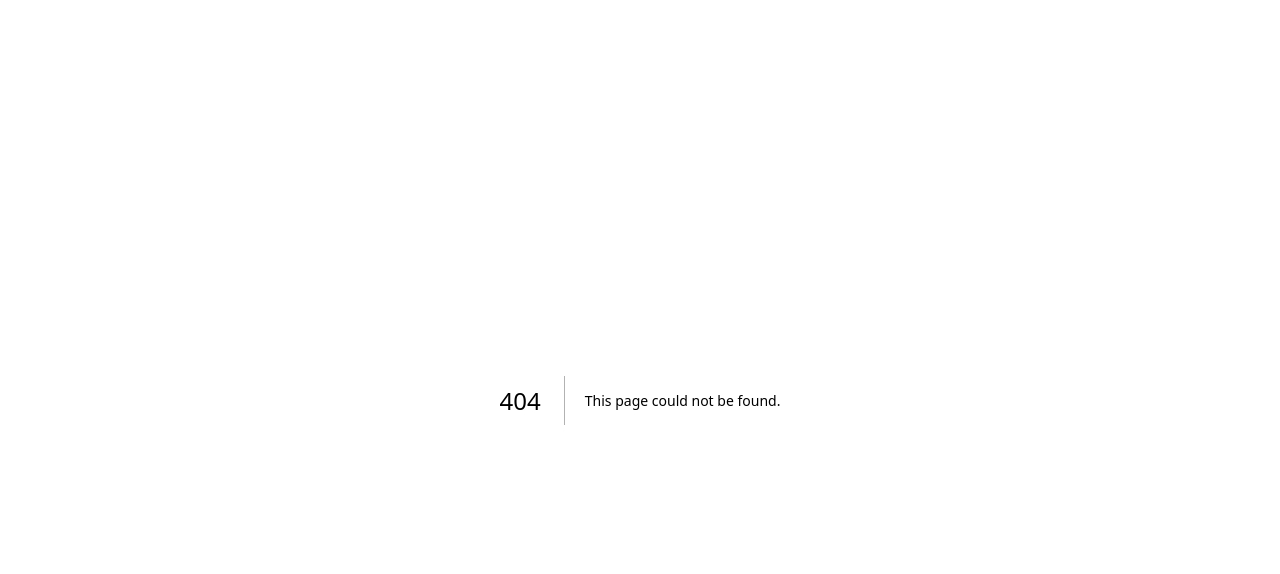
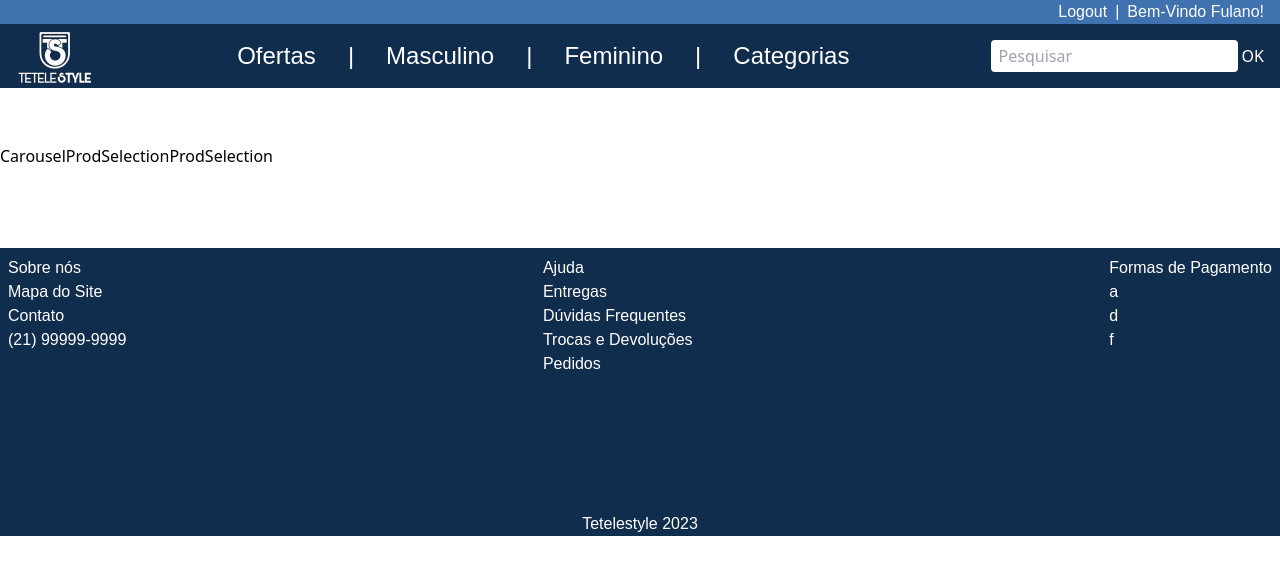
Before and after one commit to gustavo-de-assis/projeto22-autoral, a Next.js app in the folder projeto22-autoral-frontend/: page /home in a window 1280 px wide. Before the commit this address had no page. Shown: the top 574 px of the page. Built offline with nearby package versions, Linux system fonts and the light colour scheme.

Commit message:
feat: main components for homepage

```diff
--- a/projeto22-autoral-frontend/src/app/(auth)/signUp/page.tsx
+++ b/projeto22-autoral-frontend/src/app/(auth)/signUp/page.tsx
@@ -15,7 +15,7 @@ export default function SignUp() {
         <h1 className="mt-20 text-5xl ">Cadastro</h1>
         <form className="mt-20 mb-10 flex flex-col gap-4">
           <p className="text-xs">Email</p>
-          <input className="h-12 rounded bg-botticelli-100" />
+          <input className="h-12 rounded bg-botticelli-100" type="email" />
           <p className="text-xs">Senha</p>
           <input className="h-12 rounded bg-botticelli-100" />
           <p className="text-xs">Repita sua senha</p>
--- /dev/null
+++ b/projeto22-autoral-frontend/src/app/(dashboard)/home/page.tsx
@@ -0,0 +1,18 @@
+import Carousel from "@/components/Carousel";
+import Footer from "@/components/Footer";
+import Navbar from "@/components/Navbar";
+import ProdSelection from "@/components/ProdSelection";
+import Image from "next/image";
+import { redirect } from "next/navigation";
+
+export default function Home() {
+  return (
+    <div className="flex flex-col mt-36">
+      <Navbar />
+      <Carousel />
+      <ProdSelection />
+      <ProdSelection />
+      <Footer />
+    </div>
+  );
+}
--- a/projeto22-autoral-frontend/src/app/globals.css
+++ b/projeto22-autoral-frontend/src/app/globals.css
@@ -6,8 +6,8 @@
 @import url('https://fonts.googleapis.com/css2?family=Titillium+Web:ital,wght@0,200;0,300;0,400;0,600;0,700;0,900;1,200;1,300;1,400;1,600;1,700&display=swap');
 
 
-.h1{
-    font-family: 'Titillium Web', 'sans-serif';
-    font-weight: 600;
-    color: #fff;
+.body{
+   @media screen {
+       height: 1600px;
+    }
 }
--- a/projeto22-autoral-frontend/src/app/page.tsx
+++ b/projeto22-autoral-frontend/src/app/page.tsx
@@ -1,13 +1,5 @@
-import Navbar from "@/components/Navbar";
-import Image from "next/image";
 import { redirect } from "next/navigation";
 
 export default function Home() {
-  //redirect("/login");
-
-  return (
-    <>
-      <Navbar />
-    </>
-  );
+  redirect("/home");
 }
--- /dev/null
+++ b/projeto22-autoral-frontend/src/components/Carousel.tsx
@@ -0,0 +1,5 @@
+"use client";
+
+export default function Carousel() {
+  return <>Carousel</>;
+}
--- /dev/null
+++ b/projeto22-autoral-frontend/src/components/Footer.tsx
@@ -0,0 +1,32 @@
+export default function Footer() {
+  return (
+    <div className="flex flex-col h-72 mt-20 bg-blue-zodiac-950 text-white font-rajdhani w-full">
+      <div className="flex flex-row w-full justify-between p-2 h-full">
+        <div>
+          <h1>Sobre nós</h1>
+          <p>Mapa do Site</p>
+          <p>Contato</p>
+          <p>(21) 99999-9999</p>
+        </div>
+
+        <div>
+          <h1>Ajuda</h1>
+          <p>Entregas</p>
+          <p>Dúvidas Frequentes</p>
+          <p>Trocas e Devoluções</p>
+          <p>Pedidos</p>
+        </div>
+
+        <div>
+          <h1>Formas de Pagamento</h1>
+          <p>a</p>
+          <p>d</p>
+          <p>f</p>
+        </div>
+      </div>
+      <div className="flex w-full justify-center">
+        <h1 className="">Tetelestyle 2023</h1>
+      </div>
+    </div>
+  );
+}
--- a/projeto22-autoral-frontend/src/components/Navbar.tsx
+++ b/projeto22-autoral-frontend/src/components/Navbar.tsx
@@ -19,7 +19,7 @@ export default function Navbar() {
     }, []) */
   return (
     <>
-      <nav className="flex-between w-full">
+      <nav className="flex-between w-full fixed top-0 z-10">
         <div className="flex flex-row justify-end w-full bg-san-marino-500 h-6 gap-2 font-rajdhani text-white px-4">
           <p> Logout </p>
           <p>|</p>
--- /dev/null
+++ b/projeto22-autoral-frontend/src/components/ProdSelection.tsx
@@ -0,0 +1,5 @@
+"use client";
+
+export default function ProdSelection() {
+  return <>ProdSelection</>;
+}
```
